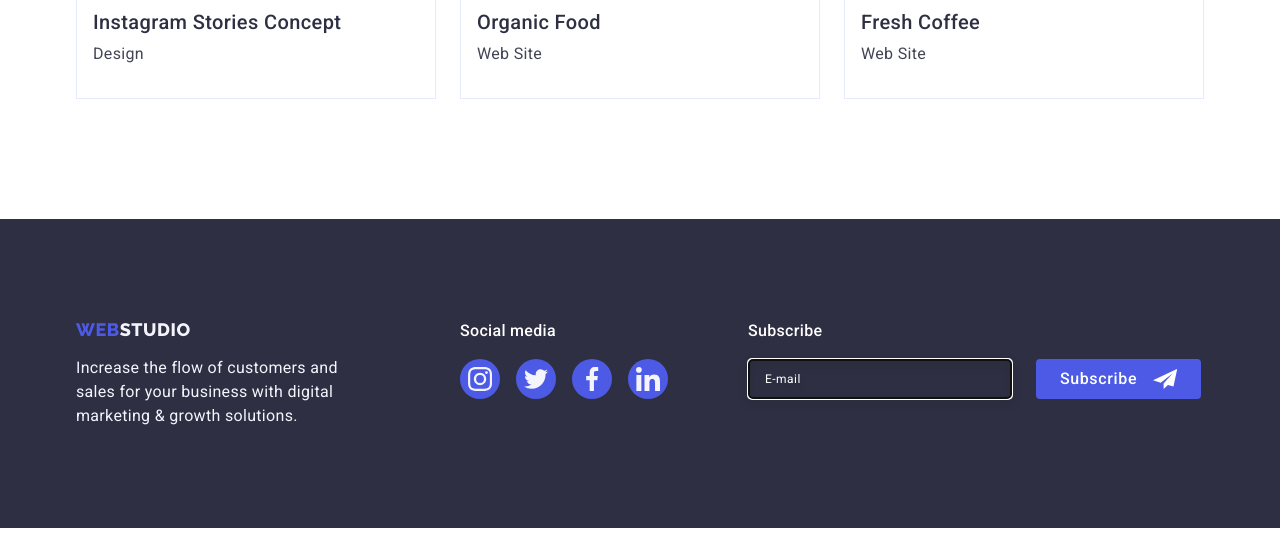
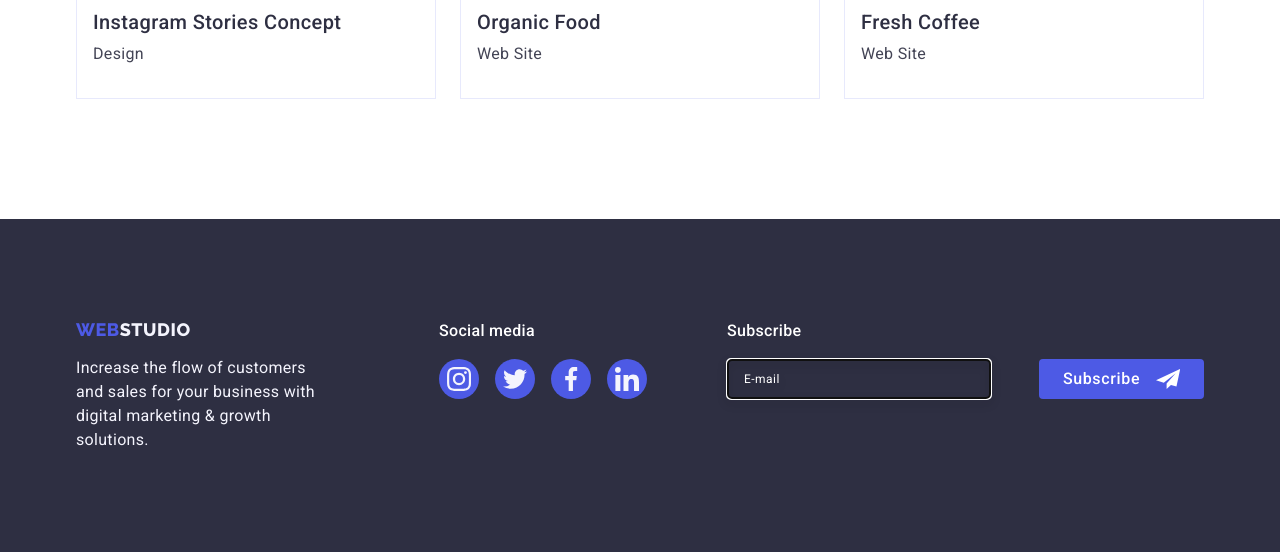
Before and after one commit to Andrey-hdsh/goit-markup-hw-06, a plain HTML site: page portfolio.html in a window 1280 px wide. Shown: the part 1551-2103 px from the top of the page. Before the commit the page ends 2079 px from the top, so only its background shows below. Drawn offline with nearby package versions, Linux system fonts and the light colour scheme.

Commit message:
commit_2.1_hw_6

```diff
--- a/css/styles.css
+++ b/css/styles.css
@@ -740,6 +740,7 @@ background: #31D0AA;
 
     .subscription-form {
     display: flex;
+    gap: 24px;
 
     }
 
```
Also changed, not shown: index.html (+1 -2 lines).
